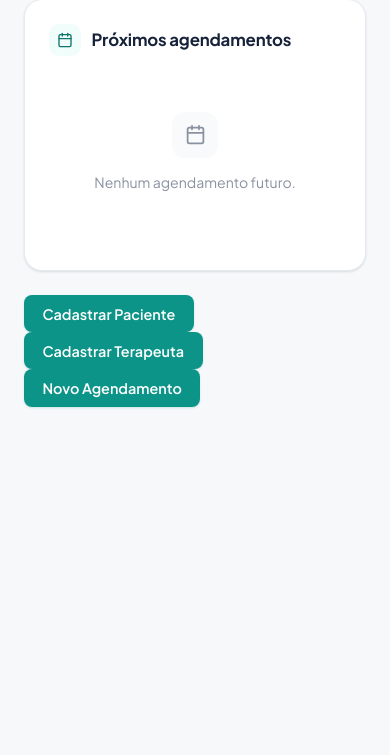
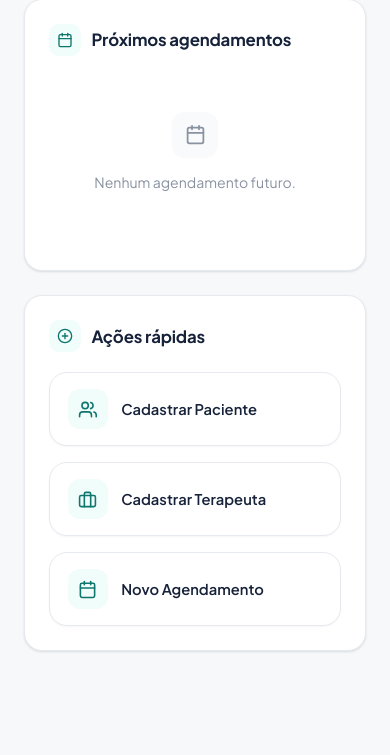
Before and after one commit to syspe-solutions/vitalis, a Django app: page / in a window 390 px wide. Shown: the part 453-1208 px from the top of the page. Before the commit the page ends 861 px from the top, so only its background shows below. Run offline with Django 5.2, Linux system fonts and the light colour scheme; data that the repository does not hold is empty.

Commit message:
Replace broken Tailwind quick-actions block on home with real styles
The project doesn't load Tailwind, so the grid/responsive classes on
the "Cadastrar Paciente/Terapeuta" and "Novo Agendamento" shortcuts
had no effect. Adds a .quick-actions/.quick-action component matching
the existing card/icon-chip visual language instead.

```diff
--- a/apps/scheduling/web/templates/scheduling/base.html
+++ b/apps/scheduling/web/templates/scheduling/base.html
@@ -469,6 +469,37 @@
         }
         .stat .stat-icon svg { width: 17px; height: 17px; }
         .stat .num { font-size: 1.85rem; font-weight: 800; color: var(--text); letter-spacing: -0.02em; }
+
+        /* ── Quick actions ───────────────────────────────── */
+        .quick-actions {
+            display: grid;
+            grid-template-columns: repeat(auto-fit, minmax(200px, 1fr));
+            gap: 1rem;
+        }
+        .quick-action {
+            display: flex;
+            align-items: center;
+            gap: .85rem;
+            padding: 1rem 1.1rem;
+            background: var(--surface);
+            border: 1px solid var(--border);
+            border-radius: var(--radius-lg);
+            text-decoration: none;
+            color: var(--text);
+            font-weight: 600;
+            font-size: .92rem;
+            box-shadow: var(--shadow-xs);
+            transition: transform var(--transition), box-shadow var(--transition), border-color var(--transition);
+        }
+        .quick-action:hover { transform: translateY(-2px); box-shadow: var(--shadow-sm); border-color: var(--primary-light); }
+        .quick-action-icon {
+            width: 40px; height: 40px;
+            border-radius: 12px;
+            display: flex; align-items: center; justify-content: center;
+            background: var(--primary-50); color: var(--primary-dark);
+            flex-shrink: 0;
+        }
+        .quick-action-icon svg { width: 19px; height: 19px; }
         .stat .label { font-size: .82rem; color: var(--muted); margin-top: .2rem; }
 
         /* ── Modal ───────────────────────────────────────── */
--- a/apps/scheduling/web/templates/scheduling/home.html
+++ b/apps/scheduling/web/templates/scheduling/home.html
@@ -54,7 +54,23 @@
     {% endif %}
 </div>
 
-<a class="btn" href="{% url 'scheduling:patient_create' %}">Cadastrar Paciente</a>
-<a class="btn" href="{% url 'scheduling:therapist_create' %}">Cadastrar Terapeuta</a>
-<a class="btn" href="{% url 'scheduling:appointment_create' %}">Novo Agendamento</a>
+<div class="card">
+    <div class="card-head">
+        {% include "scheduling/components/section_header.html" with icon="plus-circle" title="Ações rápidas" %}
+    </div>
+    <div class="quick-actions">
+        <a class="quick-action" href="{% url 'scheduling:patient_create' %}">
+            <span class="quick-action-icon">{% include "scheduling/components/icon.html" with name="users" %}</span>
+            Cadastrar Paciente
+        </a>
+        <a class="quick-action" href="{% url 'scheduling:therapist_create' %}">
+            <span class="quick-action-icon">{% include "scheduling/components/icon.html" with name="briefcase" %}</span>
+            Cadastrar Terapeuta
+        </a>
+        <a class="quick-action" href="{% url 'scheduling:appointment_create' %}">
+            <span class="quick-action-icon">{% include "scheduling/components/icon.html" with name="calendar" %}</span>
+            Novo Agendamento
+        </a>
+    </div>
+</div>
 {% endblock %}
```
